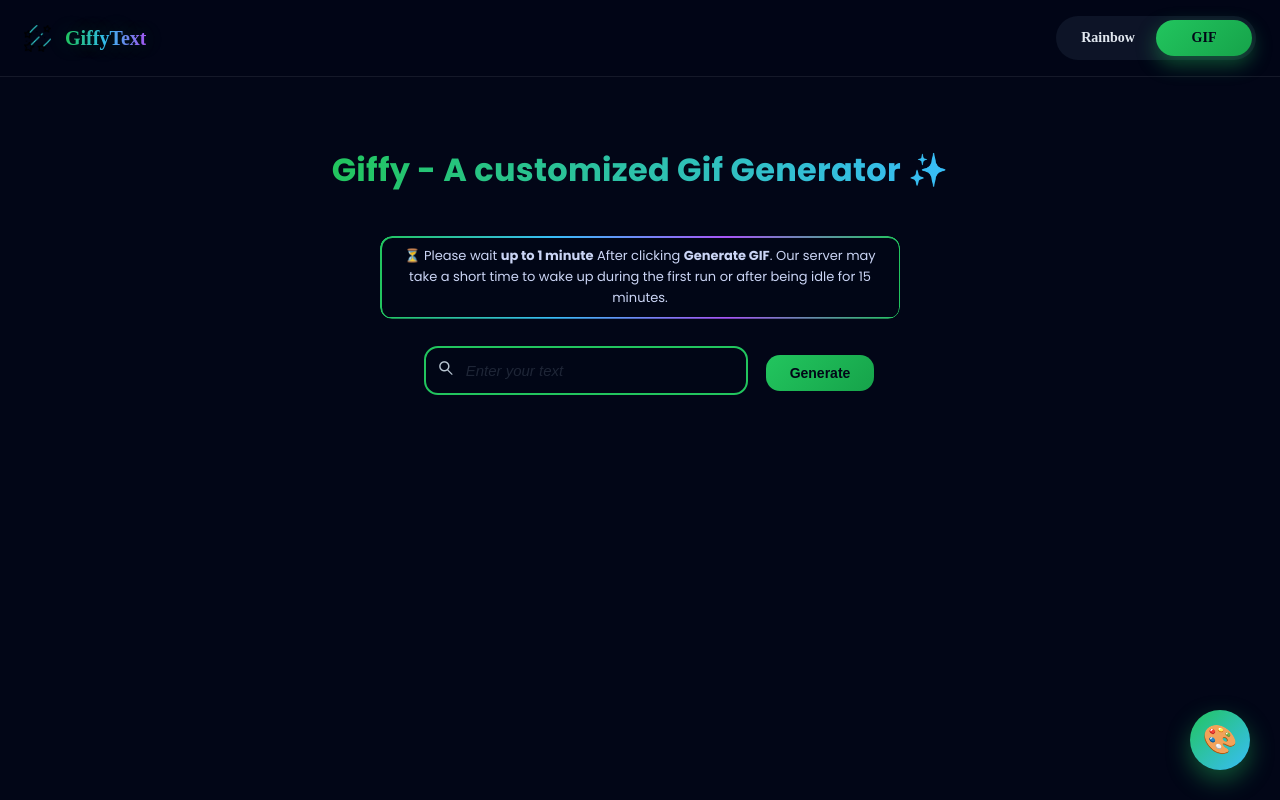
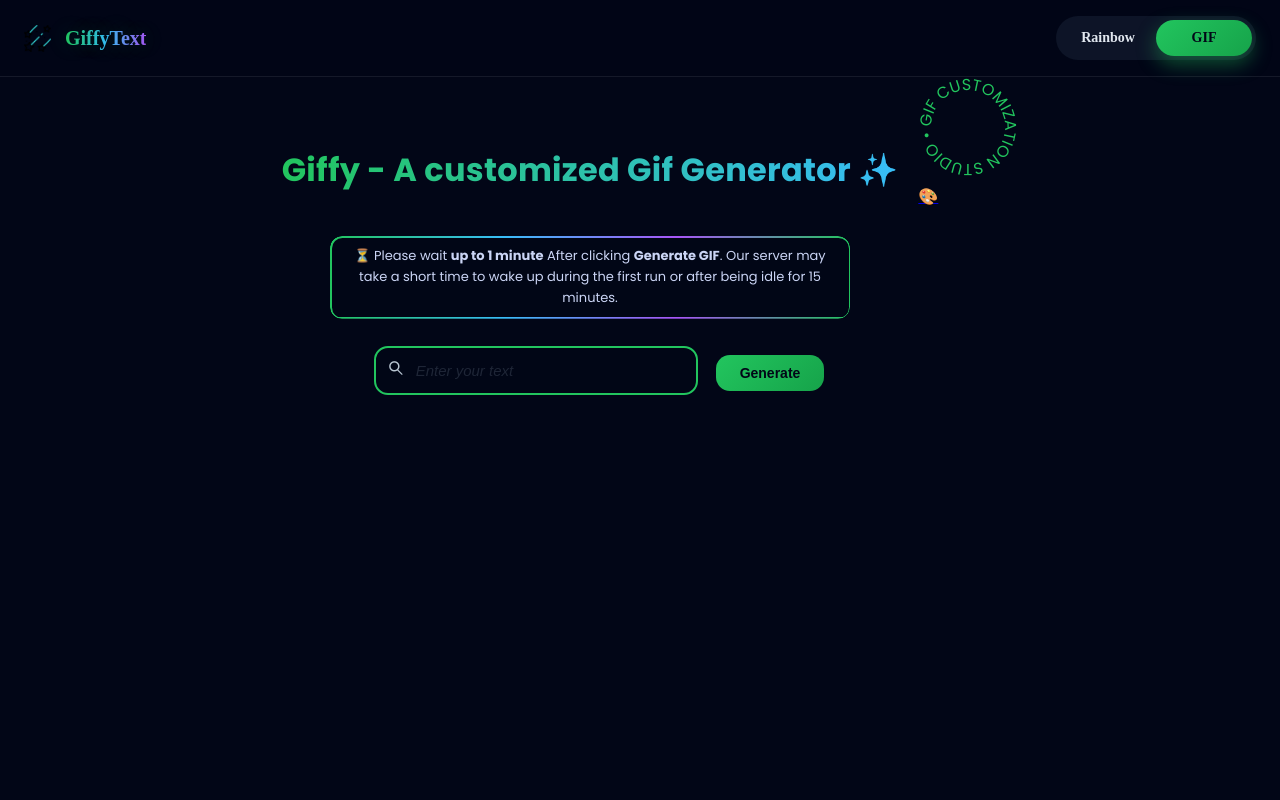
Before and after one commit to faiz-ak/Giffy, a React (Vite) app: page /giffy in a window 1280 px wide. Built offline with nearby package versions, Linux system fonts and the light colour scheme; a web font is replaced by a local one.

Commit message:
Update Giffy.jsx

```diff
--- a/src/components/Giffy.jsx
+++ b/src/components/Giffy.jsx
@@ -482,14 +482,25 @@ return (
 
 
 </div>
- {/* Floating Studio Button */}
-<a
-  href="/pro-studio"
-  className="floating-studio-btn"
-  title="Go to GIF Customization Studio"
->
-  <div className="studio-icon">🎨</div>
-  <span className="studio-tooltip">GIF Customization Studio</span>
+{/* Floating Studio Button with Circular Text */}
+<a href="/pro-studio" className="floating-studio-wrapper">
+  <div className="circular-text">
+    <svg viewBox="0 0 100 100" width="100" height="100">
+      <path
+        id="circlePath"
+        d="M 50, 50 m -37, 0 a 37,37 0 1,1 74,0 a 37,37 0 1,1 -74,0"
+        fill="transparent"
+      />
+      <text fill="#22c55e">
+        <textPath xlinkHref="#circlePath">
+          GIF CUSTOMIZATION STUDIO • GIF CUSTOMIZATION STUDIO •
+        </textPath>
+      </text>
+    </svg>
+  </div>
+  <div className="studio-icon-button">
+    <span>🎨</span>
+  </div>
 </a>
 </div>
 );
```
